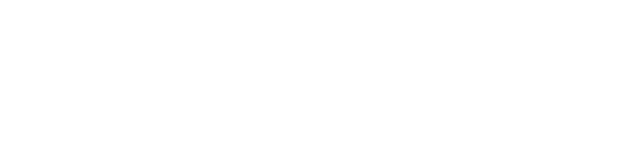
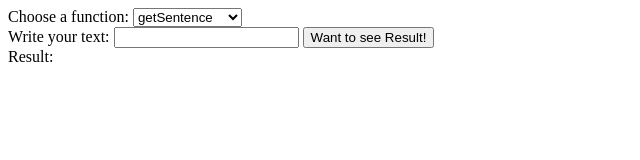
Before and after one commit to tizzifona/Vocals-in-sentence, a website: page index.html in a window 1280 px wide. Shown: the whole page, without its empty margins (0-640 px from the left). Drawn offline with Linux system fonts and the light colour scheme.

Commit message:
Added index.html structure

```diff
--- a/index.html
+++ b/index.html
@@ -1,16 +1,40 @@
-<!doctype html>
+<!DOCTYPE html>
 <html lang="en">
   <head>
-    <meta charset="UTF-8">
-    <meta name="viewport"
-          content="width=device-width, user-scalable=no, initial-scale=1.0, maximum-scale=1.0, minimum-scale=1.0">
-    <meta http-equiv="X-UA-Compatible" content="ie=edge">
-    <link rel="stylesheet" href="./css/styles.css">
+    <meta charset="UTF-8" />
+    <meta
+      name="viewport"
+      content="width=device-width, user-scalable=no, initial-scale=1.0, maximum-scale=1.0, minimum-scale=1.0"
+    />
+    <meta http-equiv="X-UA-Compatible" content="ie=edge" />
+    <link rel="stylesheet" href="./css/styles.css" />
     <title>Vocals in sentence</title>
   </head>
   <body>
     <header></header>
-<main></main>
+    <main>
+      <div class="mainContainer">
+        <div>
+          <label>Choose a function:</label>
+          <label>
+            <select>
+              <option value="getSentence">getSentence</option>
+              <option value="searchVocals">searchVocals</option>
+              <option value="deleteDuplicity">deleteDuplicity</option>
+              <option value="getVocals">getVocals</option>
+            </select>
+          </label>
+        </div>
+        <div>
+          <label>Write your text:</label>
+          <label>
+            <input type="text" />
+          </label>
+          <button>Want to see Result!</button>
+        </div>
+        <div>Result:</div>
+      </div>
+    </main>
     <footer></footer>
     <script src="./js/index.js"></script>
   </body>
```
Lines whose indentation alone changed are shown as unchanged.
